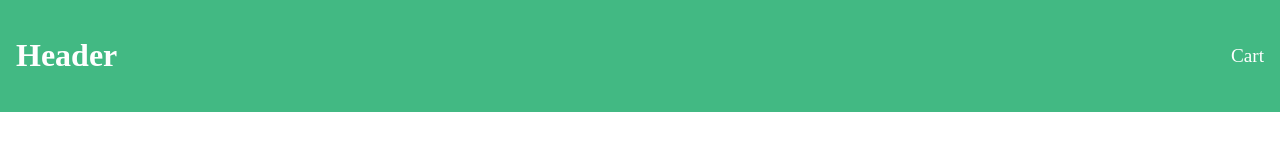
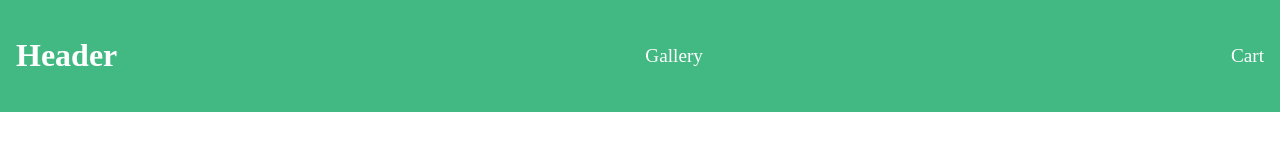
Before and after one commit to yvv4git/gallery, a Vue app: page / in a window 1280 px wide. Shown: the top 160 px of the page. Built offline with nearby package versions, Linux system fonts and the light colour scheme.

Commit message:
Add button gallery

```diff
--- a/src/components/AppHeader.vue
+++ b/src/components/AppHeader.vue
@@ -1,6 +1,7 @@
 <template>
   <header>
     <h1>Header</h1>
+    <router-link to="/" class="gallery-button">Gallery</router-link>
     <router-link to="/cart" class="cart-button">Cart</router-link>
   </header>
 </template>
@@ -22,9 +23,11 @@ header {
   align-items: center;
 }
 
+.gallery-button,
 .cart-button {
   color: white;
   text-decoration: none;
   font-size: 1.2rem;
+  margin-left: 1rem;
 }
 </style>
--- a/src/router/index.js
+++ b/src/router/index.js
@@ -12,7 +12,7 @@ const routes = [
         path: '/cart',
         name: 'Cart',
         component: CartPage
-    }
+    },
 ];
 
 const router = createRouter({
```
